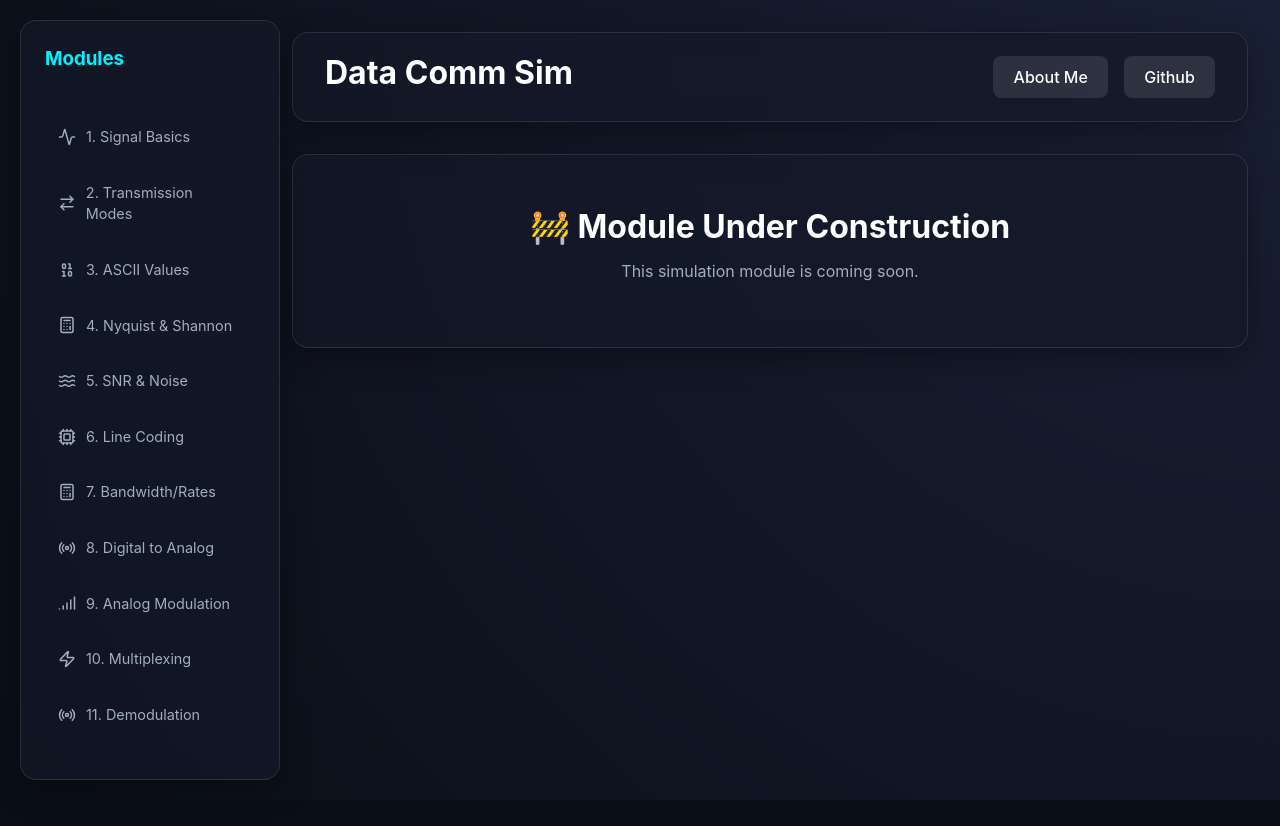
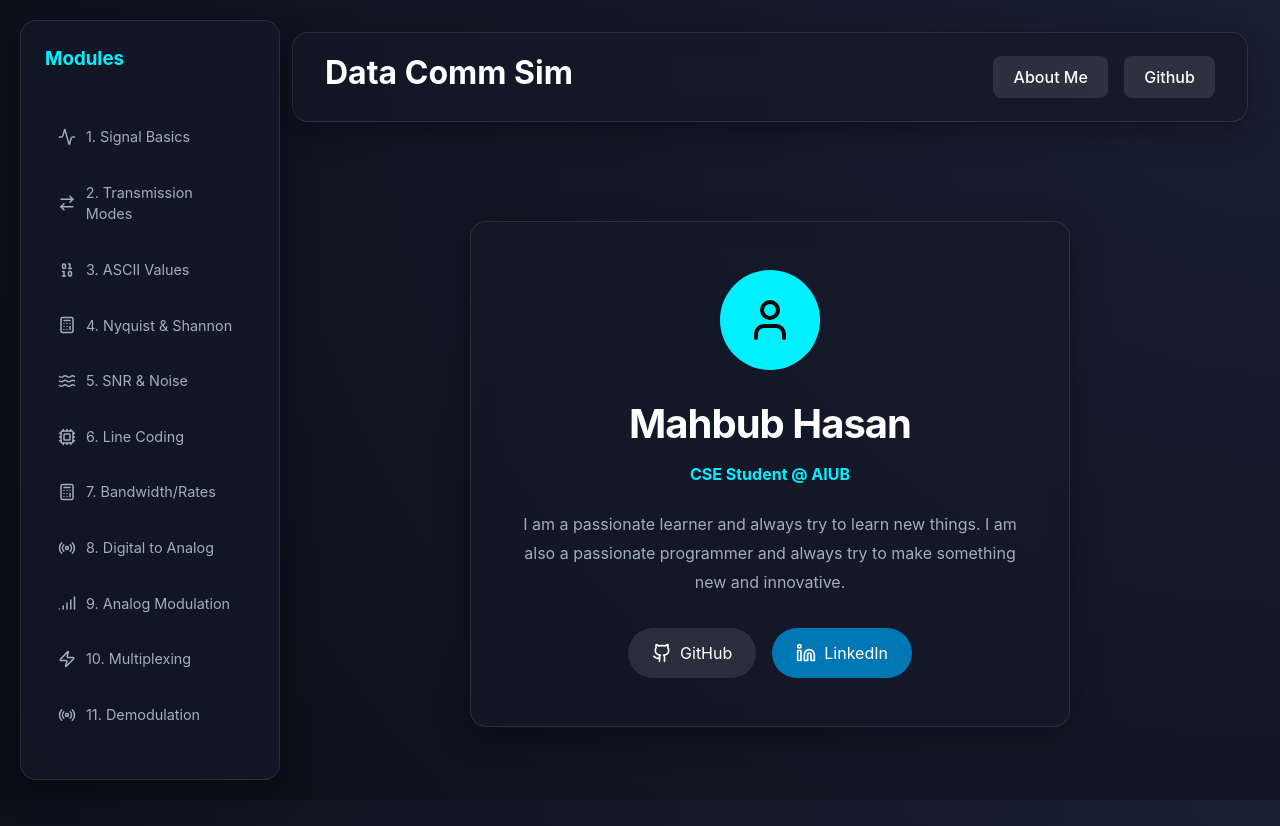
Before and after one commit to MahbubHasan777/Data-Comm-Simulation, a React (Vite) app: page /about in a window 1280 px wide. Before the commit the page ends 800 px from the top, so only its background shows below. Built offline with nearby package versions, Linux system fonts and the light colour scheme.

Commit message:
Implement About page and polish UI

```diff
--- a/src/App.tsx
+++ b/src/App.tsx
@@ -5,6 +5,7 @@ import TransmissionModes from './pages/TransmissionModes';
 import AsciiValues from './pages/AsciiValues';
 import LineCoding from './pages/LineCoding';
 import NyquistShannon from './pages/NyquistShannon';
+import About from './pages/About';
 
 const Home = () => (
   <div className="glass-panel" style={{ padding: '2rem' }}>
@@ -31,6 +32,7 @@ function App() {
           <Route path="ascii" element={<AsciiValues />} />
           <Route path="line-coding" element={<LineCoding />} />
           <Route path="nyquist" element={<NyquistShannon />} />
+          <Route path="about" element={<About />} />
           <Route path="*" element={<Placeholder />} />
         </Route>
       </Routes>
--- a/src/layouts/MainLayout.tsx
+++ b/src/layouts/MainLayout.tsx
@@ -1,7 +1,8 @@
-import { Outlet } from 'react-router-dom';
+import { Outlet, useNavigate } from 'react-router-dom';
 import Sidebar from '../components/Sidebar';
 
 const MainLayout = () => {
+    const navigate = useNavigate();
     return (
         <div className="flex-row" style={{ minHeight: '100vh' }}>
             <Sidebar />
@@ -9,8 +10,8 @@ const MainLayout = () => {
                 <header className="glass-panel flex-center" style={{ padding: '1rem 2rem', marginBottom: '2rem', justifyContent: 'space-between' }}>
                     <h2>Data Comm Sim</h2>
                     <div className="flex-row gap-md">
-                        <button>About Me</button>
-                        <button>Github</button>
+                        <button onClick={() => navigate('/about')}>About Me</button>
+                        <button onClick={() => window.open('https://github.com/mahbubhasasn777', '_blank')}>Github</button>
                     </div>
                 </header>
                 <div className="content-area">
--- /dev/null
+++ b/src/pages/About.tsx
@@ -0,0 +1,44 @@
+import { Github, Linkedin, User } from 'lucide-react';
+
+const About = () => {
+    return (
+        <div className="flex-center" style={{ height: '80vh' }}>
+            <div className="glass-panel" style={{ padding: '3rem', maxWidth: '600px', width: '100%', textAlign: 'center' }}>
+                <div
+                    className="flex-center"
+                    style={{ width: '100px', height: '100px', background: 'var(--primary)', borderRadius: '50%', margin: '0 auto 1.5rem auto' }}
+                >
+                    <User size={48} color="#000" />
+                </div>
+
+                <h1 style={{ marginBottom: '0.5rem' }}>Mahbub Hasan</h1>
+                <p style={{ color: 'var(--primary)', fontWeight: 'bold', marginBottom: '1.5rem' }}>CSE Student @ AIUB</p>
+
+                <p style={{ lineHeight: '1.8', marginBottom: '2rem', color: 'var(--text-muted)' }}>
+                    I am a passionate learner and always try to learn new things. I am also a passionate programmer and always try to make something new and innovative.
+                </p>
+
+                <div className="flex-row flex-center gap-md">
+                    <a
+                        href="https://github.com/mahbubhasasn777"
+                        target="_blank"
+                        rel="noreferrer"
+                        style={{ display: 'flex', alignItems: 'center', gap: '8px', padding: '0.8rem 1.5rem', background: 'rgba(255,255,255,0.1)', borderRadius: '25px', color: 'white', textDecoration: 'none', transition: 'background 0.3s' }}
+                    >
+                        <Github size={20} /> GitHub
+                    </a>
+                    <a
+                        href="https://www.linkedin.com/in/mahbub-hasan-634766378/"
+                        target="_blank"
+                        rel="noreferrer"
+                        style={{ display: 'flex', alignItems: 'center', gap: '8px', padding: '0.8rem 1.5rem', background: '#0077b5', borderRadius: '25px', color: 'white', textDecoration: 'none' }}
+                    >
+                        <Linkedin size={20} /> LinkedIn
+                    </a>
+                </div>
+            </div>
+        </div>
+    );
+};
+
+export default About;
```
